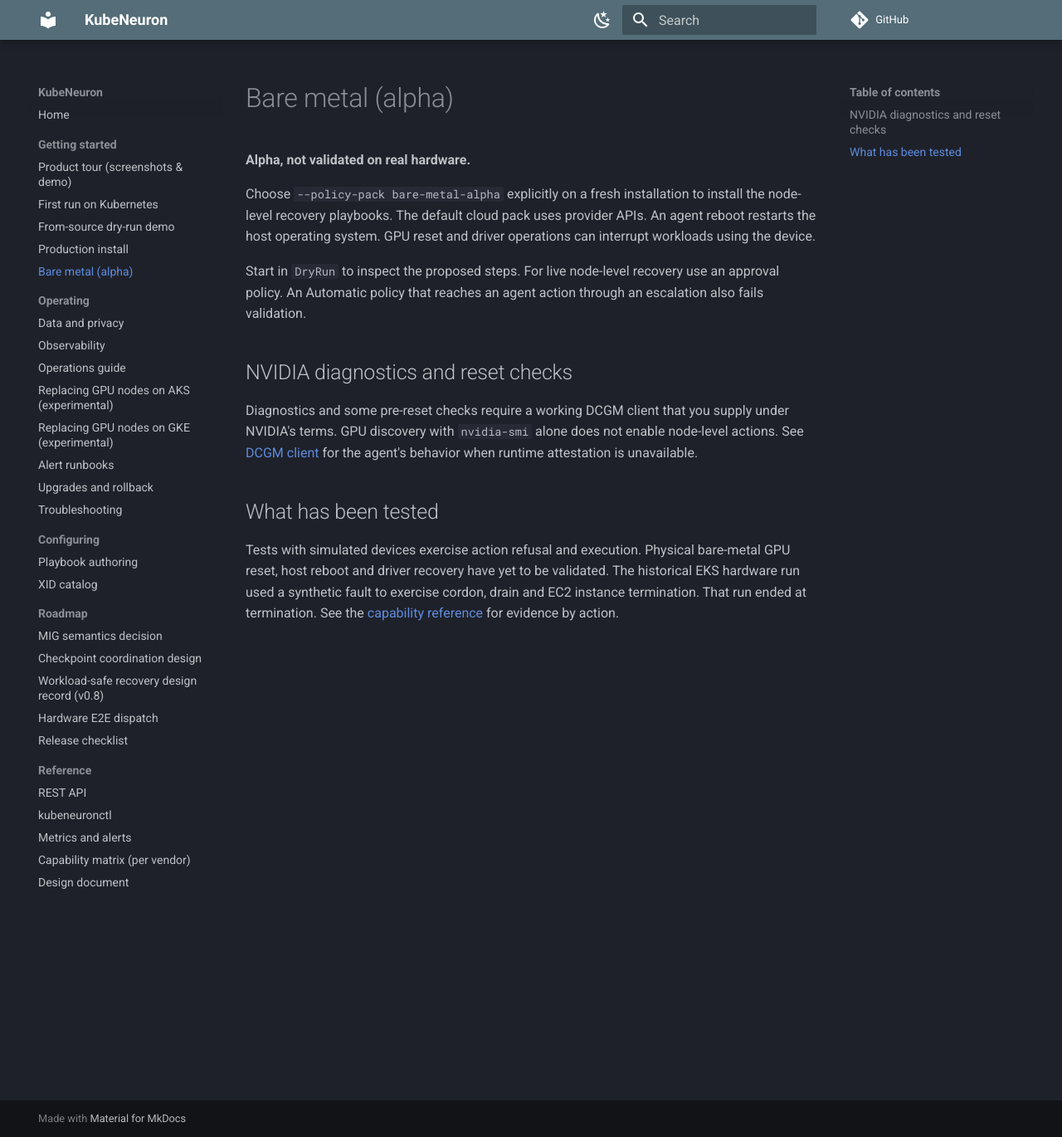
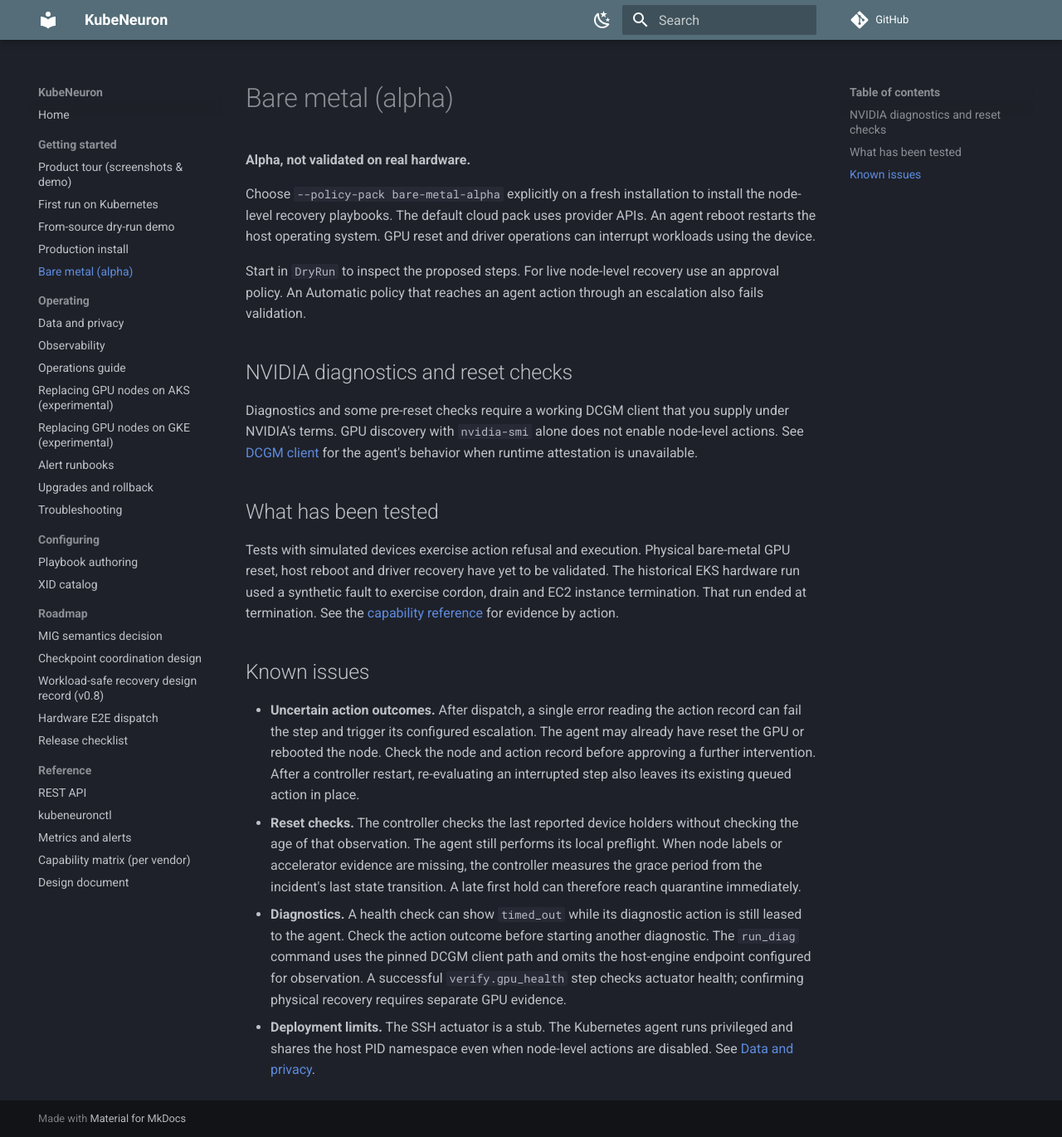
Before and after one commit to kubeneuron/kubeneuron, an MkDocs documentation site: the page built from docs/bare-metal.md, in a window 1280 px wide and 1370 px high. Shown: the whole window at 83% size. Built offline with MkDocs 1.6.1 and Material for MkDocs 9.7.7, drawn with Linux system fonts in a browser that asks for light colours; comment, search, counter and statistics services are not loaded.

Commit message:
Document verified limitations of node-level recovery
Signed-off-by: Andrii Petruk <andrey.petruk@gmail.com>

```diff
--- a/docs/bare-metal.md
+++ b/docs/bare-metal.md
@@ -25,3 +25,26 @@ bare-metal GPU reset, host reboot and driver recovery have yet to be validated.
 The historical EKS hardware run used a synthetic fault to exercise cordon,
 drain and EC2 instance termination. That run ended at termination. See the
 [capability reference](reference-capabilities.md) for evidence by action.
+
+## Known issues
+
+- **Uncertain action outcomes.** After dispatch, a single error reading the
+  action record can fail the step and trigger its configured escalation.
+  The agent may already have reset the GPU or rebooted the node. Check the
+  node and action record before approving a further intervention. After a
+  controller restart, re-evaluating an interrupted step also leaves its
+  existing queued action in place.
+- **Reset checks.** The controller checks the last reported device holders
+  without checking the age of that observation. The agent still performs
+  its local preflight. When node labels or accelerator evidence are missing,
+  the controller measures the grace period from the incident's last state
+  transition. A late first hold can therefore reach quarantine immediately.
+- **Diagnostics.** A health check can show `timed_out` while its diagnostic
+  action is still leased to the agent. Check the action outcome before
+  starting another diagnostic. The `run_diag` command uses the pinned
+  DCGM client path and omits the host-engine endpoint configured for
+  observation. A successful `verify.gpu_health` step checks actuator
+  health; confirming physical recovery requires separate GPU evidence.
+- **Deployment limits.** The SSH actuator is a stub. The Kubernetes agent
+  runs privileged and shares the host PID namespace even when node-level
+  actions are disabled. See [Data and privacy](data-and-privacy.md).
```
